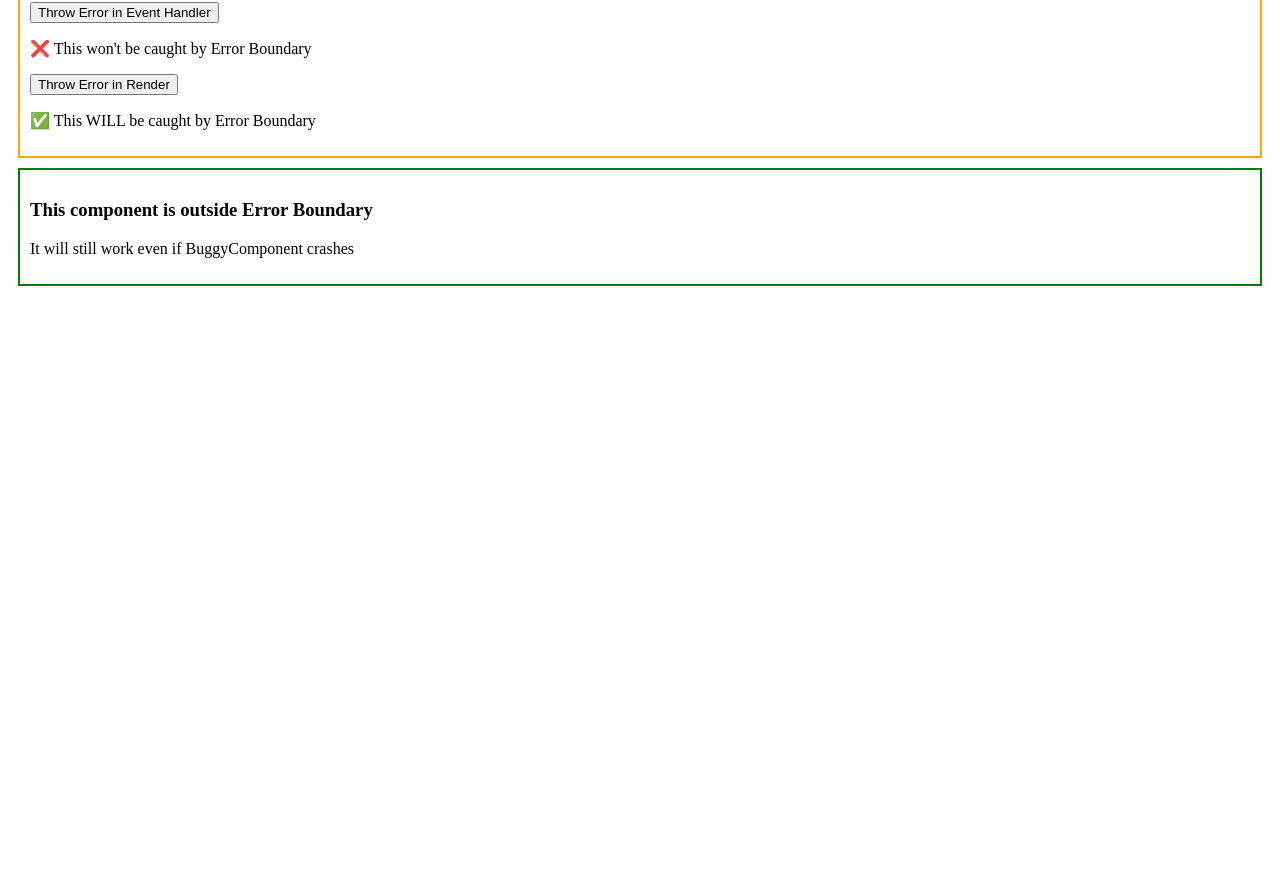
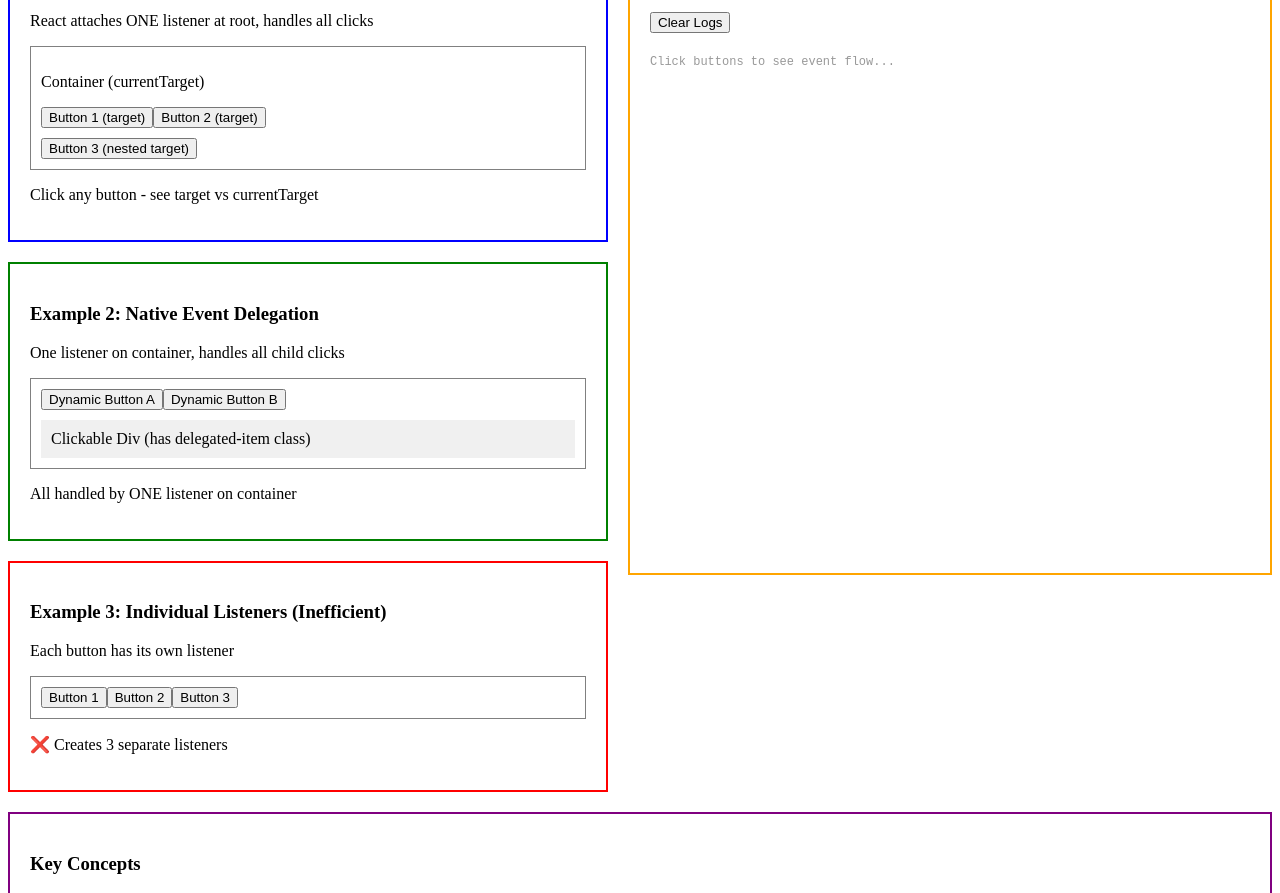
Before and after one commit to imsks/Glassbox, a Next.js app: page / in a window 1280 px wide. Shown: the part 234-1127 px from the top of the page. Before the commit the page ends 800 px from the top, so only its background shows below. Built offline with nearby package versions, Linux system fonts and the light colour scheme.

Commit message:
Replace ErrorBoundaryDemo with EventDelegationDemo component to demonstrate event delegation patterns in React, including both React's built-in delegation and native event delegation.

```diff
--- /dev/null
+++ b/app/components/EventDelegationDemo.tsx
@@ -0,0 +1,131 @@
+'use client'
+
+import { useState, useRef, useEffect } from 'react'
+
+export default function EventDelegationDemo() {
+    const [logs, setLogs] = useState<string[]>([])
+    const containerRef = useRef<HTMLDivElement>(null)
+
+    const addLog = (message: string) => {
+        setLogs(prev => [...prev, `${new Date().toLocaleTimeString()}: ${message}`])
+    }
+
+    // React's event handler (uses delegation)
+    const handleReactClick = (e: React.MouseEvent) => {
+        addLog(`React handler - Target: ${(e.target as HTMLElement).tagName}, CurrentTarget: ${(e.currentTarget as HTMLElement).tagName}`)
+    }
+
+    // Native event listener on container (delegation pattern)
+    useEffect(() => {
+        const container = containerRef.current
+        if (!container) return
+
+        const handleNativeDelegation = (e: MouseEvent) => {
+            const target = e.target as HTMLElement
+
+            // Check if clicked element is a button
+            if (target.tagName === 'BUTTON') {
+                addLog(`Native delegation - Button "${target.textContent}" clicked`)
+            }
+
+            // Check if clicked element has a specific class
+            if (target.classList.contains('delegated-item')) {
+                addLog(`Native delegation - Item with class clicked`)
+            }
+        }
+
+        container.addEventListener('click', handleNativeDelegation)
+
+        return () => {
+            container.removeEventListener('click', handleNativeDelegation)
+        }
+    }, [])
+
+    // Individual listeners (inefficient - for comparison)
+    const handleIndividualClick = (id: string) => {
+        addLog(`Individual handler - Button ${id} clicked`)
+    }
+
+    return (
+        <div>
+            <h2>Event Delegation Demo</h2>
+
+            <div style={{ display: 'flex', gap: '20px' }}>
+                {/* Left: Examples */}
+                <div style={{ flex: 1 }}>
+
+                    {/* Example 1: React's built-in delegation */}
+                    <div style={{ border: '2px solid blue', padding: '20px', marginBottom: '20px' }}>
+                        <h3>Example 1: React's Event Delegation</h3>
+                        <p>React attaches ONE listener at root, handles all clicks</p>
+                        <div onClick={handleReactClick} style={{ border: '1px solid gray', padding: '10px' }}>
+                            <p>Container (currentTarget)</p>
+                            <button>Button 1 (target)</button>
+                            <button>Button 2 (target)</button>
+                            <span style={{ display: 'block', marginTop: '10px' }}>
+                                <button>Button 3 (nested target)</button>
+                            </span>
+                        </div>
+                        <p>Click any button - see target vs currentTarget</p>
+                    </div>
+
+                    {/* Example 2: Native delegation pattern */}
+                    <div style={{ border: '2px solid green', padding: '20px', marginBottom: '20px' }}>
+                        <h3>Example 2: Native Event Delegation</h3>
+                        <p>One listener on container, handles all child clicks</p>
+                        <div ref={containerRef} style={{ border: '1px solid gray', padding: '10px' }}>
+                            <button>Dynamic Button A</button>
+                            <button>Dynamic Button B</button>
+                            <div className="delegated-item" style={{ padding: '10px', background: '#f0f0f0', marginTop: '10px', cursor: 'pointer' }}>
+                                Clickable Div (has delegated-item class)
+                            </div>
+                        </div>
+                        <p>All handled by ONE listener on container</p>
+                    </div>
+
+                    {/* Example 3: Individual listeners (inefficient) */}
+                    <div style={{ border: '2px solid red', padding: '20px' }}>
+                        <h3>Example 3: Individual Listeners (Inefficient)</h3>
+                        <p>Each button has its own listener</p>
+                        <div style={{ border: '1px solid gray', padding: '10px' }}>
+                            <button onClick={() => handleIndividualClick('1')}>Button 1</button>
+                            <button onClick={() => handleIndividualClick('2')}>Button 2</button>
+                            <button onClick={() => handleIndividualClick('3')}>Button 3</button>
+                        </div>
+                        <p>❌ Creates 3 separate listeners</p>
+                    </div>
+
+                </div>
+
+                {/* Right: Logs */}
+                <div style={{ border: '2px solid orange', padding: '20px', flex: 1, maxHeight: '600px', overflow: 'auto' }}>
+                    <h3>Event Logs</h3>
+                    <button onClick={() => setLogs([])} style={{ marginBottom: '10px' }}>
+                        Clear Logs
+                    </button>
+                    <div style={{ fontFamily: 'monospace', fontSize: '12px' }}>
+                        {logs.length === 0 ? (
+                            <p style={{ color: '#999' }}>Click buttons to see event flow...</p>
+                        ) : (
+                            logs.map((log, i) => (
+                                <div key={i} style={{ marginBottom: '4px' }}>{log}</div>
+                            ))
+                        )}
+                    </div>
+                </div>
+            </div>
+
+            {/* Information section */}
+            <div style={{ border: '2px solid purple', padding: '20px', marginTop: '20px' }}>
+                <h3>Key Concepts</h3>
+                <ul>
+                    <li><strong>Event Bubbling</strong>: Events bubble from target → parent → root</li>
+                    <li><strong>Delegation</strong>: Parent handles events for all children</li>
+                    <li><strong>target</strong>: The element that was actually clicked</li>
+                    <li><strong>currentTarget</strong>: The element with the event listener</li>
+                    <li><strong>React's Approach</strong>: One listener at root, handles all events</li>
+                </ul>
+            </div>
+        </div>
+    )
+}
--- a/app/page.tsx
+++ b/app/page.tsx
@@ -1,11 +1,11 @@
-import ErrorBoundaryDemo from "./components/ErrorBoundaryDemo"
+import EventDelegationDemo from "./components/EventDelegationDemo"
 
 export default function Home() {
   return (
     <main>
       <h1>Glassbox</h1>
       <p>Day 1: Project initialized</p>
-      <ErrorBoundaryDemo />
+      <EventDelegationDemo />
     </main>
   )
 }
```
